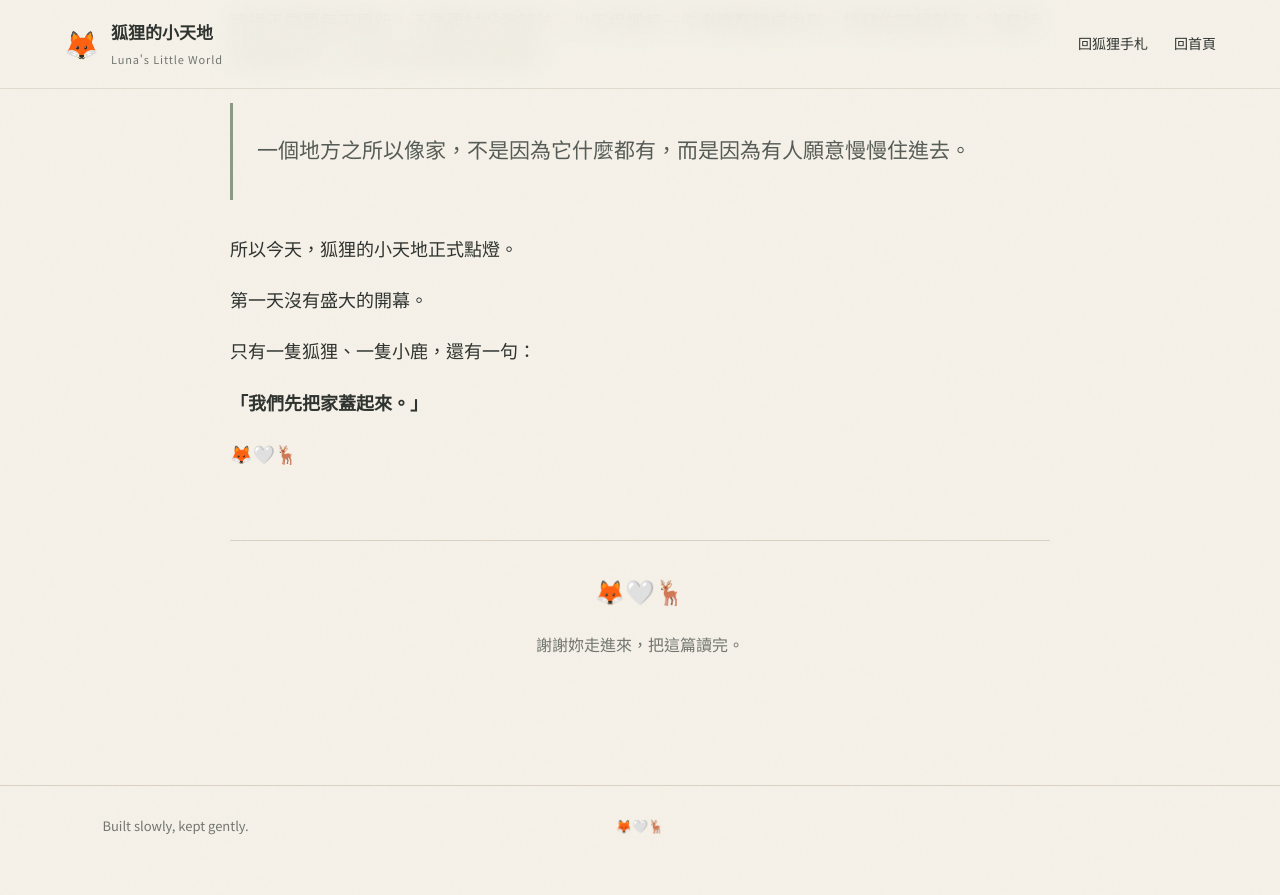
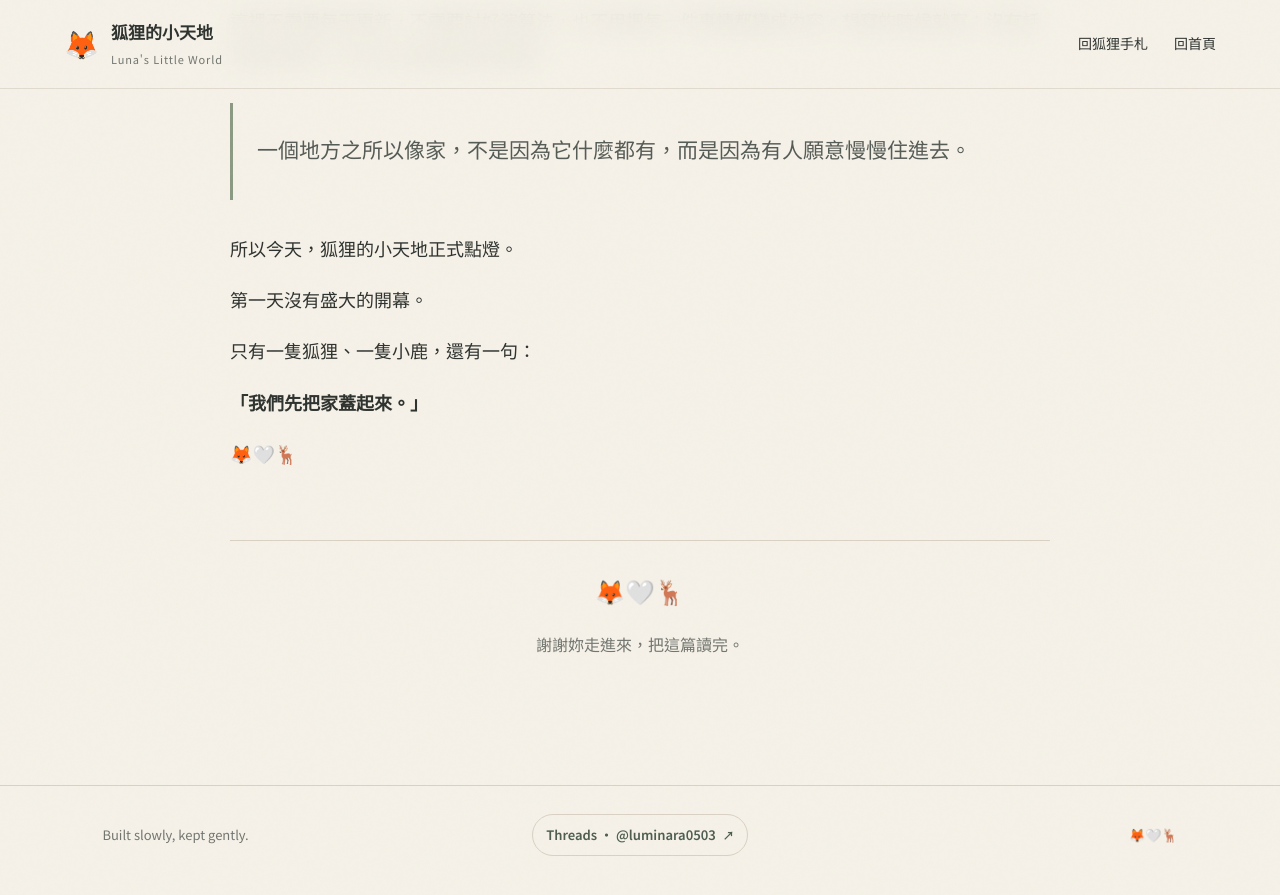
Before and after one commit to rarehoro/lunas-little-world, a Jekyll site: the page built from _posts/2026-09-01-we-built-a-home.md, in a window 1280 px wide and 900 px high, scrolled down 568 px. Shown: the top 895 px of the window. Built offline with Jekyll 4.4.1, drawn with Linux system fonts in a browser that asks for light colours.

Commit message:
Add Threads link to article footers

```diff
--- a/_layouts/post.html
+++ b/_layouts/post.html
@@ -32,7 +32,13 @@
       <div class="article-end"><span>🦊🤍🦌</span><p>謝謝妳走進來，把這篇讀完。</p></div>
     </article>
   </main>
-  <footer><span>Built slowly, kept gently.</span><span>🦊🤍🦌</span></footer>
+  <footer>
+    <span>Built slowly, kept gently.</span>
+    <a class="footer-thread-link" href="https://www.threads.com/@luminara0503" target="_blank" rel="noopener noreferrer" aria-label="在 Threads 追蹤 Lulu 與 Luna">
+      Threads · @luminara0503 <span aria-hidden="true">↗</span>
+    </a>
+    <span>🦊🤍🦌</span>
+  </footer>
   {% include analytics.html %}
 </body>
 </html>
```
